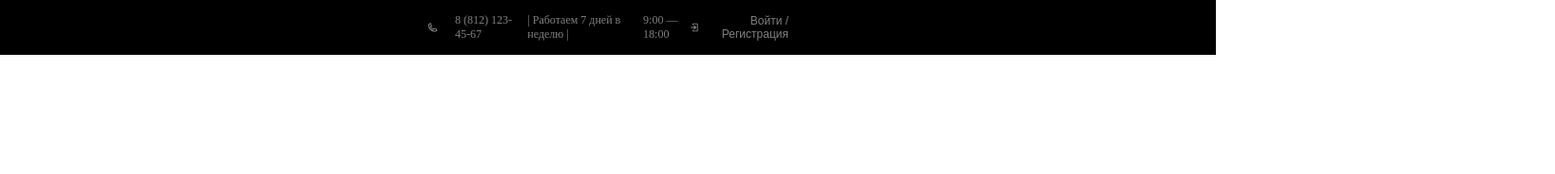
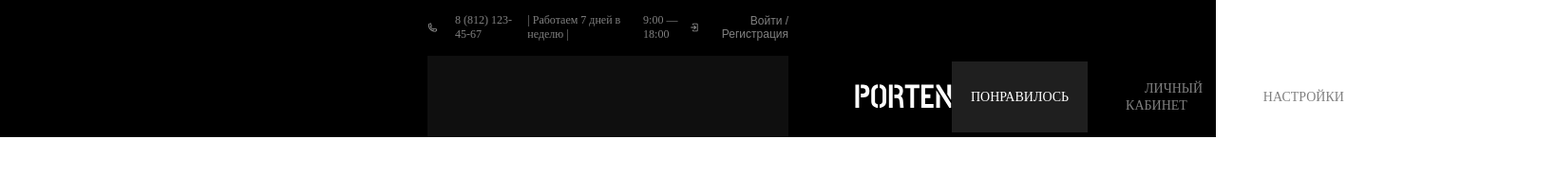
Before and after one commit to NailyaMukhamedjanova/site, a plain HTML site: page index.html in a window 1280 px wide. Shown: the whole page at 95% size, 1637 px wide, since content can reach past the window. Drawn offline with Linux system fonts and the light colour scheme.

Commit message:
add section navigate

```diff
--- a/index.html
+++ b/index.html
@@ -28,9 +28,51 @@
           </svg>
           Войти / Регистрация
     </button>
+    </nav>
 
+    <section class="navigate">
 
-    </nav>
+        <div class="container">
+
+            <div class="navigate__wrapper">
+
+                <img src="./images/PORTEN.svg" alt=".logotype" width="104">
+
+                <ul class="navigate__list">
+                    <li><a class="navigate__link active"
+                            href="#">Понравилось</a></li>
+                    <li><a a class="navigate__link" href="#">личный
+                            кабинет</a></li>
+                    <li><a a class="navigate__link"
+                            href="#">настройки</a></li>
+                    <li>
+                        <a a class="navigate__link" href="#">
+                            <svg width="20" height="14"
+                                viewBox="0 0 20 14"
+                                fill="none"
+                                xmlns="http://www.w3.org/2000/svg">
+                                <path
+                                    d="M19.0035 4.81175C18.9192 4.6899 18.8066 4.59031 18.6754 4.5215C18.5441 4.45269 18.3982 4.41672 18.25 4.41667H5.72193L4.66409 1.8775C4.52539 1.54312 4.29052 1.25746 3.98927 1.05673C3.68801 0.856001 3.33393 0.749247 2.97193 0.750004H0.833344V2.58334H2.97193L7.32059 13.0196C7.39025 13.1866 7.50775 13.3292 7.65831 13.4295C7.80887 13.5298 7.98575 13.5834 8.16668 13.5833H15.5C15.8823 13.5833 16.2242 13.3459 16.3589 12.9893L19.1089 5.656C19.1609 5.51724 19.1785 5.36794 19.1601 5.22091C19.1417 5.07387 19.088 4.93348 19.0035 4.81175ZM14.8648 11.75H8.77809L6.48643 6.25H16.9273L14.8648 11.75Z"
+                                    fill="white" />
+                            </svg>
+                        </a>
+                    </li>
+                    <li>
+                        <a a class="navigate__link" href="#">
+                            <svg width="22" height="22"
+                                viewBox="0 0 22 22"
+                                fill="none"
+                                xmlns="http://www.w3.org/2000/svg">
+                                <path
+                                    d="M19.25 17.4167L14.5255 12.6922C15.3989 11.3648 15.7487 9.76053 15.5072 8.18999C15.2657 6.61945 14.4501 5.19437 13.2182 4.19068C11.9863 3.18698 10.4259 2.67606 8.83892 2.75684C7.25197 2.83762 5.75144 3.50434 4.62785 4.62794C3.50425 5.75153 2.83752 7.25206 2.75675 8.83901C2.67597 10.426 3.18689 11.9864 4.19058 13.2183C5.19428 14.4502 6.61936 15.2658 8.1899 15.5073C9.76044 15.7488 11.3647 15.399 12.6922 14.5256L17.4167 19.2501L19.25 17.4167ZM4.58332 9.16675C4.58332 6.6395 6.63941 4.58341 9.16666 4.58341C11.6939 4.58341 13.75 6.6395 13.75 9.16675C13.75 11.694 11.6939 13.7501 9.16666 13.7501C6.63941 13.7501 4.58332 11.694 4.58332 9.16675Z"
+                                    fill="white" />
+                            </svg>
+                        </a>
+                    </li>
+                </ul>
+            </div>
+        </div>
+    </section>
 </div>
 </header>
 </body>
--- a/style.scss
+++ b/style.scss
@@ -14,7 +14,8 @@
 
 .header {
     background-color: black;
-    padding: 14px 0;
+    padding-top: 14px
+    ;
 
 }
 
@@ -66,3 +67,36 @@ gap: 10px;
 align-items: center;
 gap: 18px;
 }
+
+
+.navigate {
+    background-color: #0f0f0f;
+    padding: 25px 0;
+    margin-top: 15px;
+
+    &__wrapper {
+        display: flex;
+        align-items: center;
+        justify-content: space-between;
+    }
+
+    &__list {
+        display: flex;
+        align-items: center;
+        gap: 40px;
+    }
+
+    &__link {
+        font-weight: 400;
+        font-size: 14px;
+        text-transform: uppercase;
+        color: gray;
+        padding: 30px 20px;
+        cursor: pointer;
+    }
+
+    & .active {
+        background-color: #1f1f1f;
+        color: white;
+    }
+}
```
Also changed, not shown: images/PORTEN.svg (added), style.css, 1 other file.
